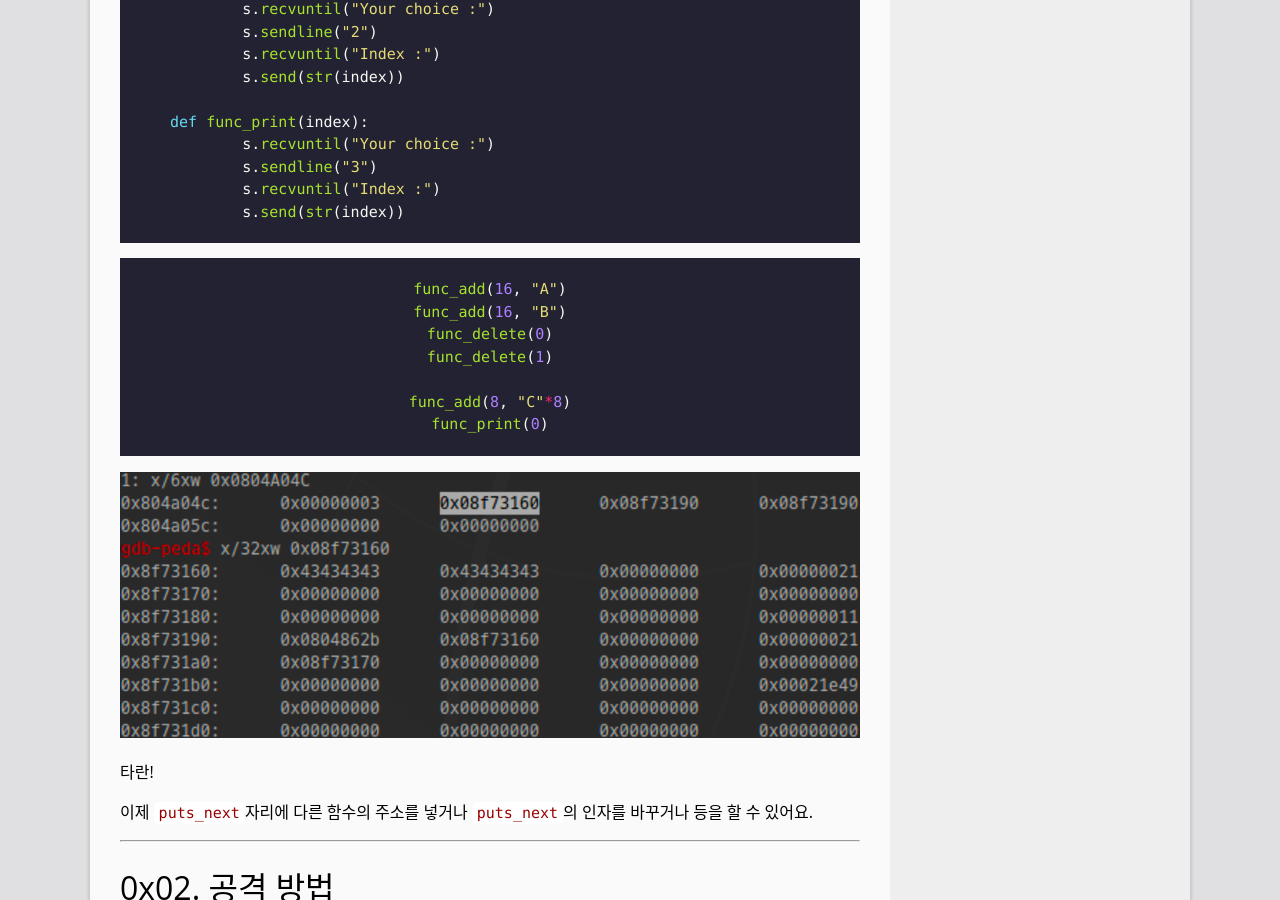
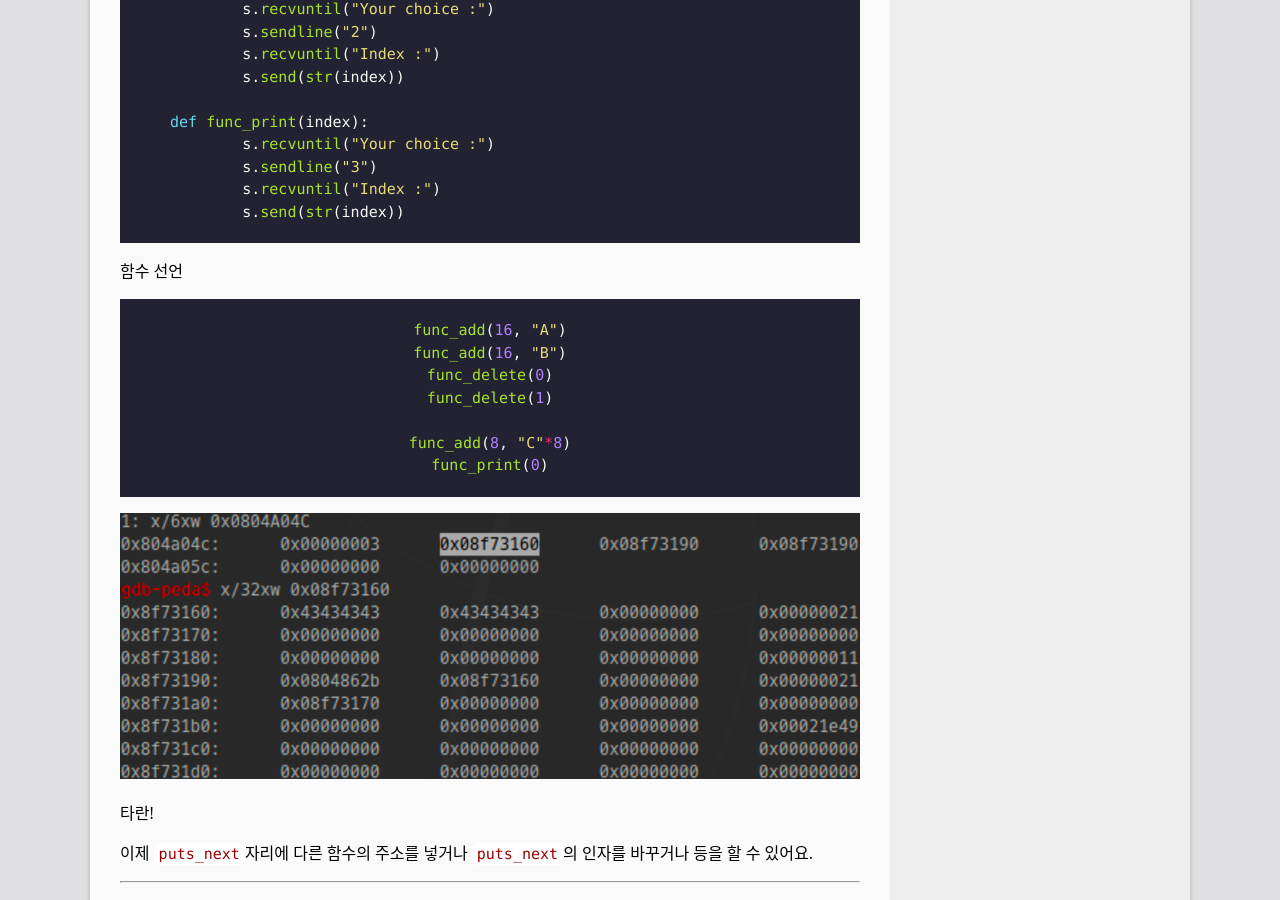
Before and after one commit to UnKN0wnName/stfwlg.github.io, a Jekyll site: the page built from _posts/2018-08-01-[pwnable.tw]_hacknote_풀이.md, in a window 1280 px wide and 900 px high, scrolled down 3513 px. Built offline with Jekyll 4.4.1, drawn with Linux system fonts in a browser that asks for light colours; comment, search, counter and statistics services are not loaded.

Commit message:
pwnable.tw hacknote

````diff
--- a/_posts/2018-08-01-[pwnable.tw]_hacknote_풀이.md
+++ b/_posts/2018-08-01-[pwnable.tw]_hacknote_풀이.md
@@ -71,6 +71,8 @@ def func_print(index):
 	s.recvuntil("Index :")
 	s.send(str(index))
 ```
+
+함수 선언
 
 ```python
 func_add(16, "A")
````
